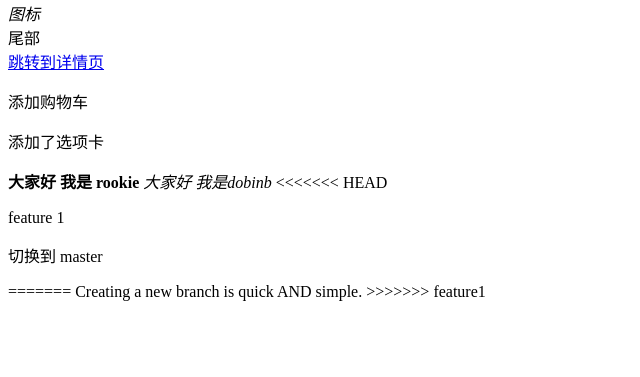
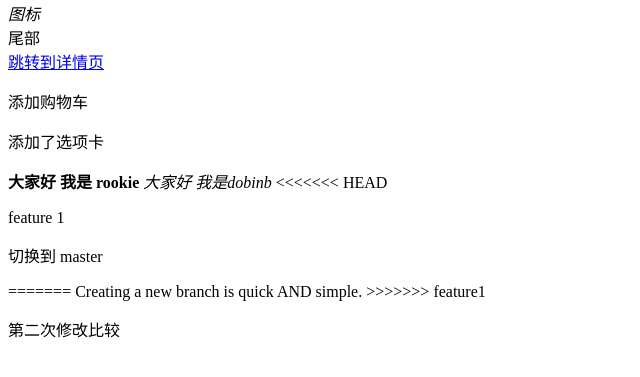
Before and after one commit to nealcaffreal/coco, a plain HTML site: page index.html in a window 1280 px wide. Shown: the part 145-522 px from the top of the page, without its empty margins (0-640 px from the left). Drawn offline with Linux system fonts and the light colour scheme.

Commit message:
第二次修改

```diff
--- a/index.html
+++ b/index.html
@@ -29,5 +29,6 @@
 =======
 	Creating a new branch is quick AND simple.
 >>>>>>> feature1
+     <p>第二次修改比较</p>
 </body>
 </html>
```
